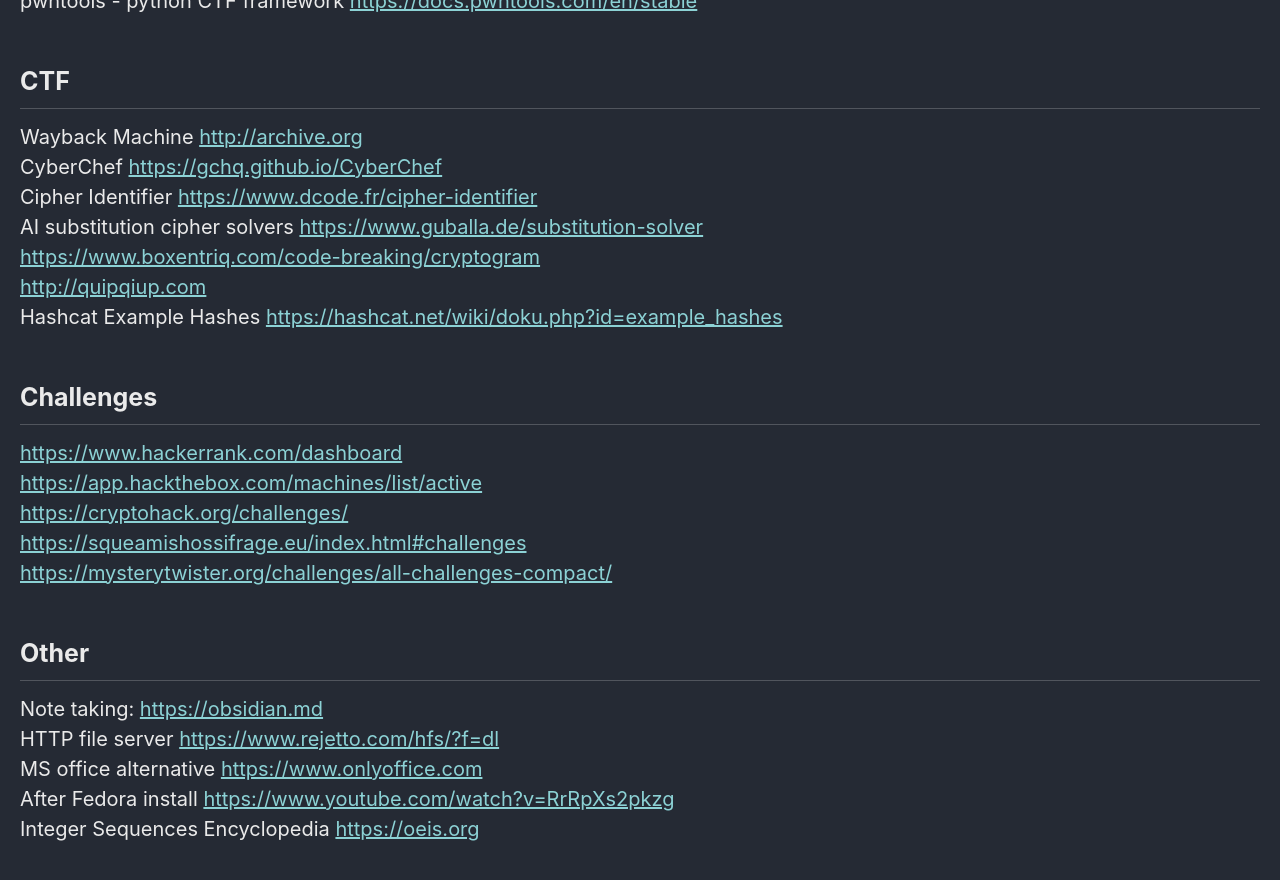
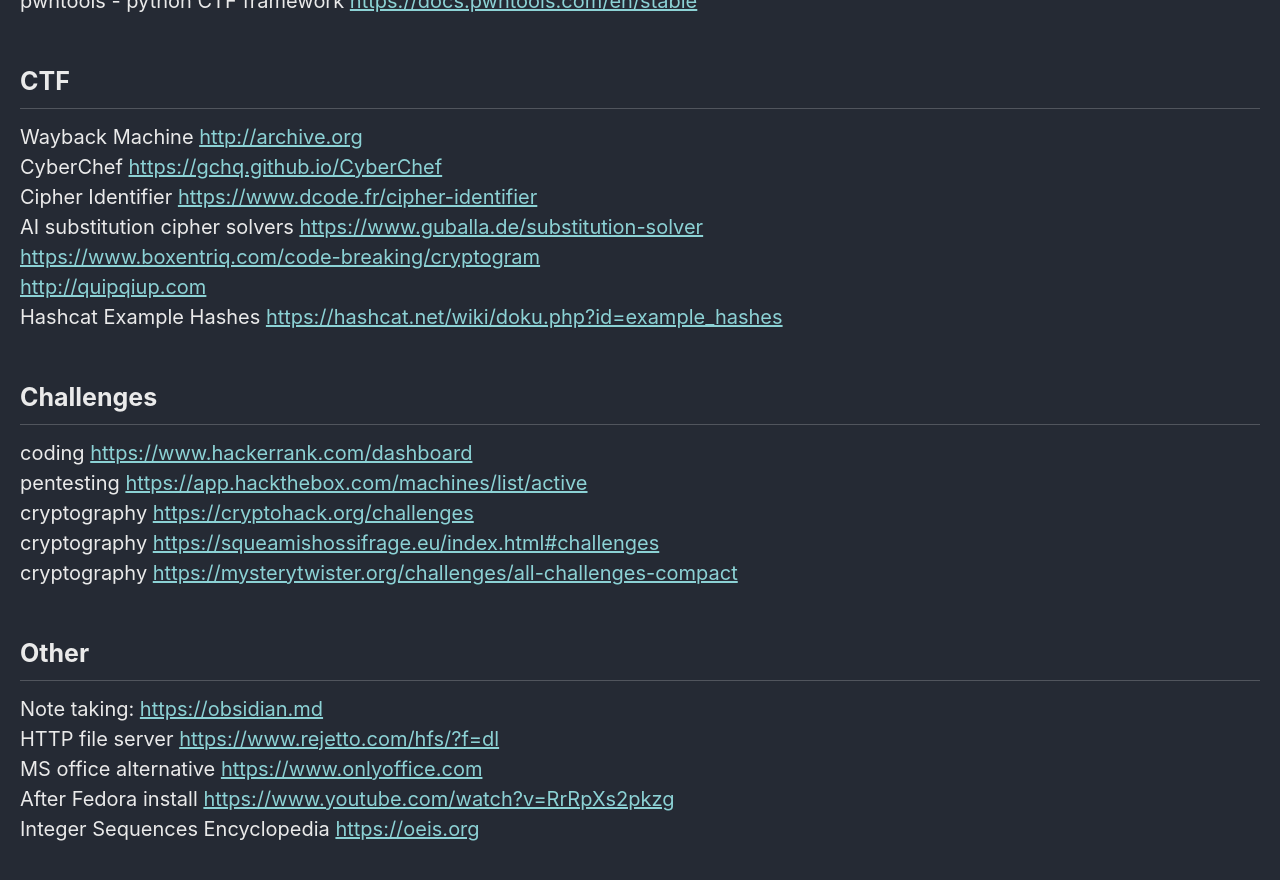
Before and after one commit to Connor-McCartney/Connor-McCartney.github.io, a Jekyll site: the page built from _pages/misc/resources.md, in a window 1280 px wide and 900 px high, scrolled down 584 px. Shown: the top 880 px of the window. Built offline with Jekyll 4.4.1, drawn with Linux system fonts in a browser that asks for light colours; cached includes are drawn as plain includes.

Commit message:
Update resources.md

```diff
--- a/_pages/misc/resources.md
+++ b/_pages/misc/resources.md
@@ -28,11 +28,11 @@ Hashcat Example Hashes <https://hashcat.net/wiki/doku.php?id=example_hashes> <br
 
 ## Challenges
 
-<https://www.hackerrank.com/dashboard> <br>
-<https://app.hackthebox.com/machines/list/active> <br>
-<https://cryptohack.org/challenges/> <br>
-<https://squeamishossifrage.eu/index.html#challenges> <br>
-<https://mysterytwister.org/challenges/all-challenges-compact/> <br>
+coding <https://www.hackerrank.com/dashboard> <br>
+pentesting <https://app.hackthebox.com/machines/list/active> <br>
+cryptography <https://cryptohack.org/challenges> <br>
+cryptography <https://squeamishossifrage.eu/index.html#challenges> <br>
+cryptography <https://mysterytwister.org/challenges/all-challenges-compact> <br>
 
 ## Other
 
```
